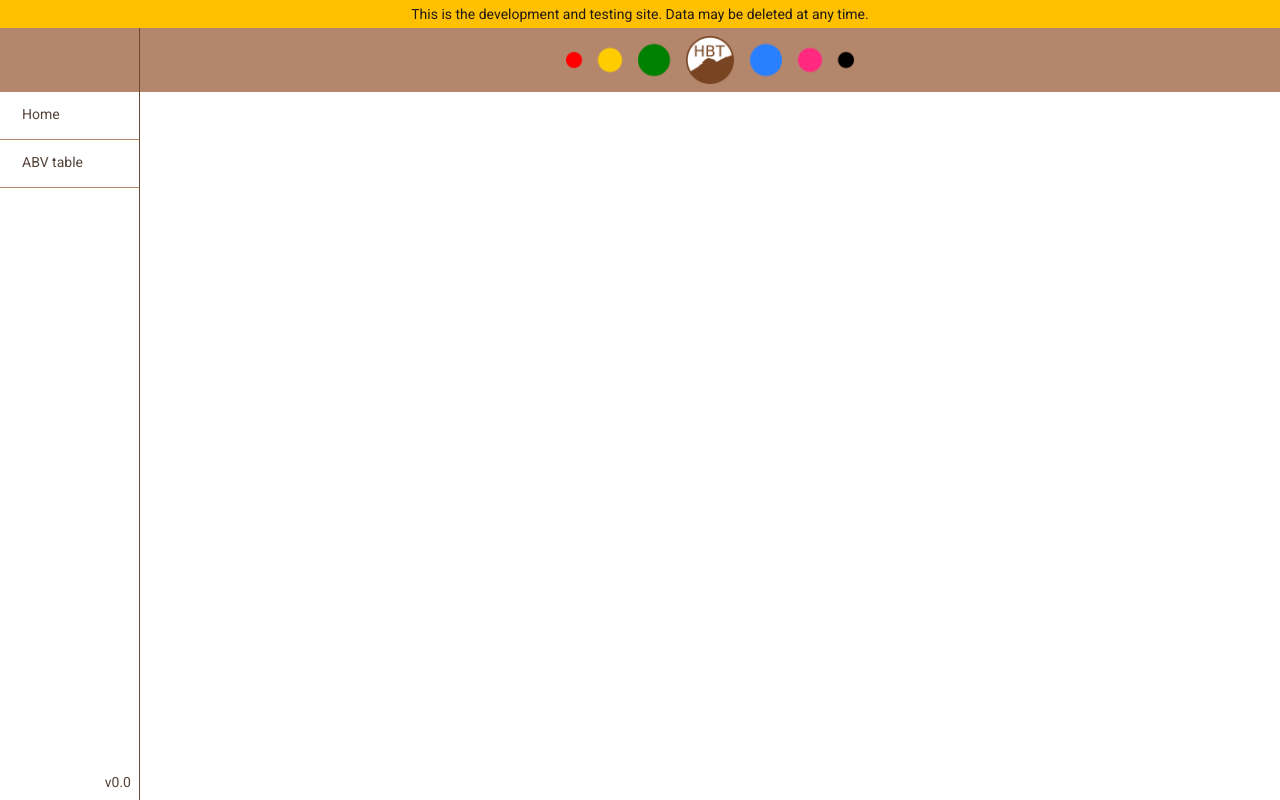
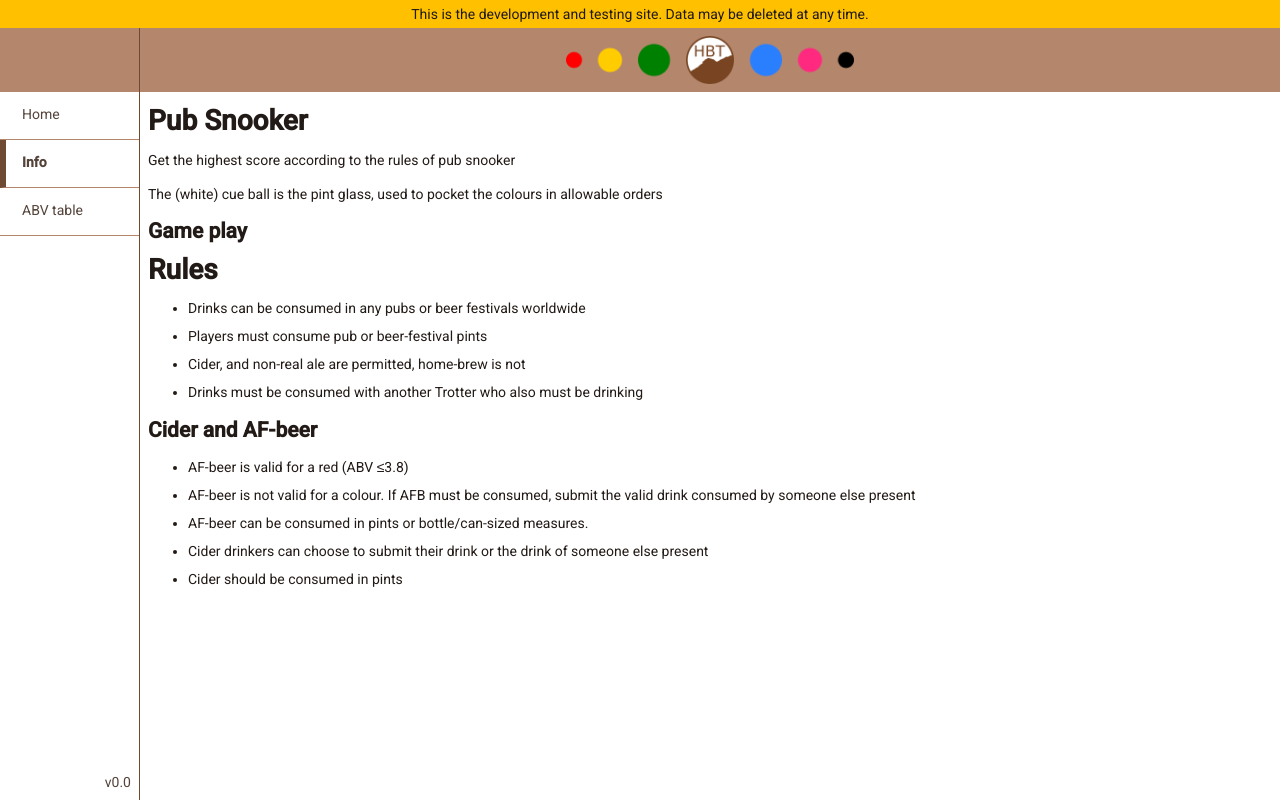
Before and after one commit to ockendenjo/snooker, an Angular app in the folder src/: page /info in a window 1280 px wide. Before the commit this address led to /. Built offline with nearby package versions, Linux system fonts and the light colour scheme.

Commit message:
more work

```diff
--- a/src/src/app/app.html
+++ b/src/src/app/app.html
@@ -23,6 +23,7 @@
                 >
                     Home
                 </div>
+                <div routerLink="info" routerLinkActive="active">Info</div>
                 <div routerLink="abvs" routerLinkActive="active">ABV table</div>
 
                 @if (authState == AuthState.SignedIn) {
--- a/src/src/app/app.routes.ts
+++ b/src/src/app/app.routes.ts
@@ -1,5 +1,6 @@
 import {Routes} from "@angular/router";
 import {HomePage} from "./home-page/home-page";
+import {InfoPage} from "./info-page/info-page";
 import {AbvPage} from "./abv-page/abv-page";
 
 export const routes: Routes = [
@@ -11,4 +12,8 @@ export const routes: Routes = [
         path: "abvs",
         component: AbvPage,
     },
+    {
+        path: "info",
+        component: InfoPage,
+    },
 ];
--- /dev/null
+++ b/src/src/app/info-page/info-page.html
@@ -0,0 +1,38 @@
+<div class="center content">
+    <h1>Pub Snooker</h1>
+
+    <p>Get the highest score according to the rules of pub snooker</p>
+    <p>
+        The (white) cue ball is the pint glass, used to pocket the colours in
+        allowable orders
+    </p>
+
+    <h2>Game play</h2>
+
+    <h1>Rules</h1>
+
+    <ul>
+        <li>Drinks can be consumed in any pubs or beer festivals worldwide</li>
+        <li>Players must consume pub or beer-festival pints</li>
+        <li>Cider, and non-real ale are permitted, home-brew is not</li>
+        <li>
+            Drinks must be consumed with another Trotter who also must be
+            drinking
+        </li>
+    </ul>
+
+    <h2>Cider and AF-beer</h2>
+    <ul>
+        <li>AF-beer is valid for a red (ABV &leq;3.8)</li>
+        <li>
+            AF-beer is not valid for a colour. If AFB must be consumed, submit
+            the valid drink consumed by someone else present
+        </li>
+        <li>AF-beer can be consumed in pints or bottle/can-sized measures.</li>
+        <li>
+            Cider drinkers can choose to submit their drink or the drink of
+            someone else present
+        </li>
+        <li>Cider should be consumed in pints</li>
+    </ul>
+</div>
--- /dev/null
+++ b/src/src/app/info-page/info-page.scss
@@ -0,0 +1,9 @@
+:host {
+    height: calc(100dvh - 64px);
+    overflow-y: scroll;
+    display: block;
+}
+
+li {
+    margin-bottom: 8px;
+}
```
Also changed, not shown: src/src/app/info-page/info-page.ts (added, +9 -0 lines).
